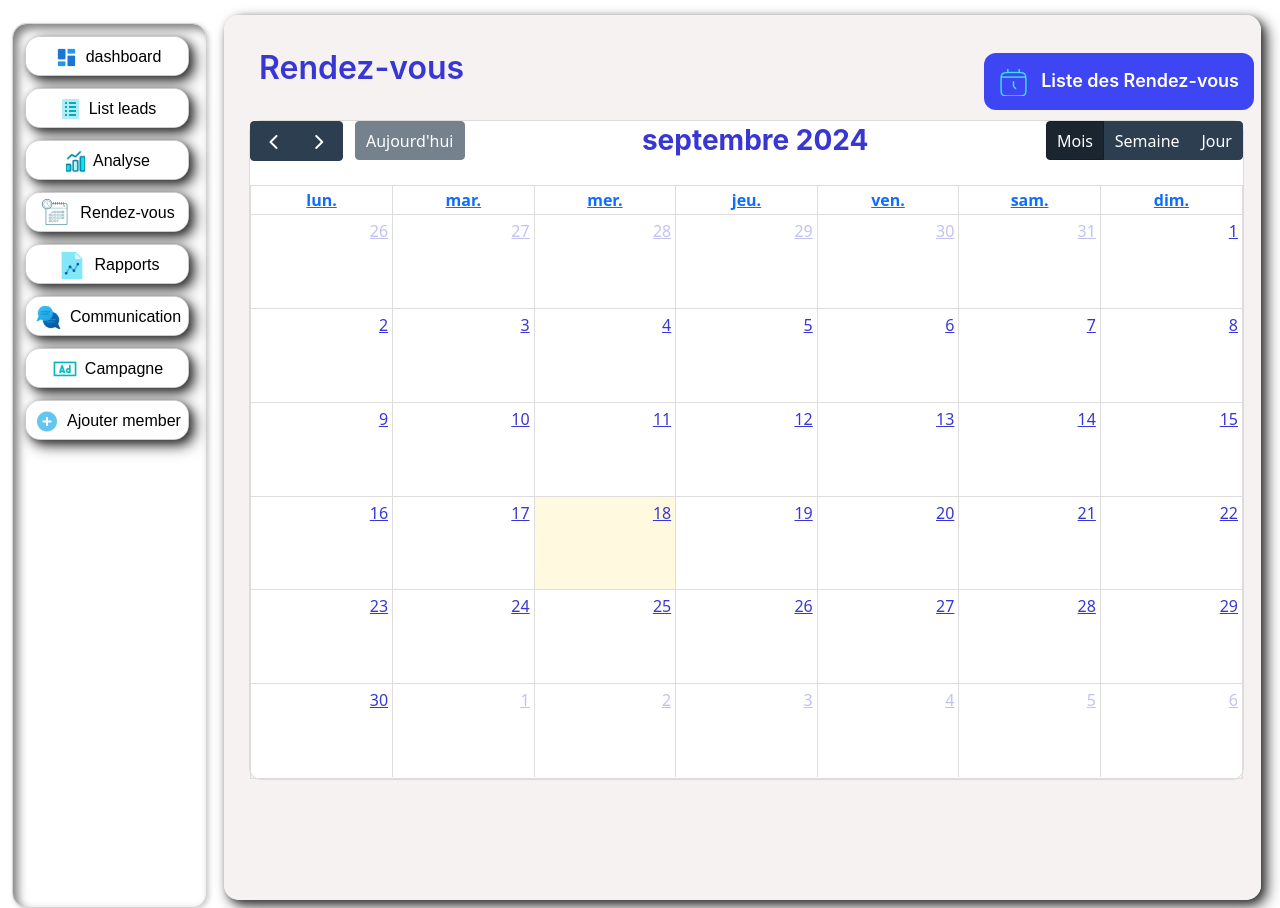
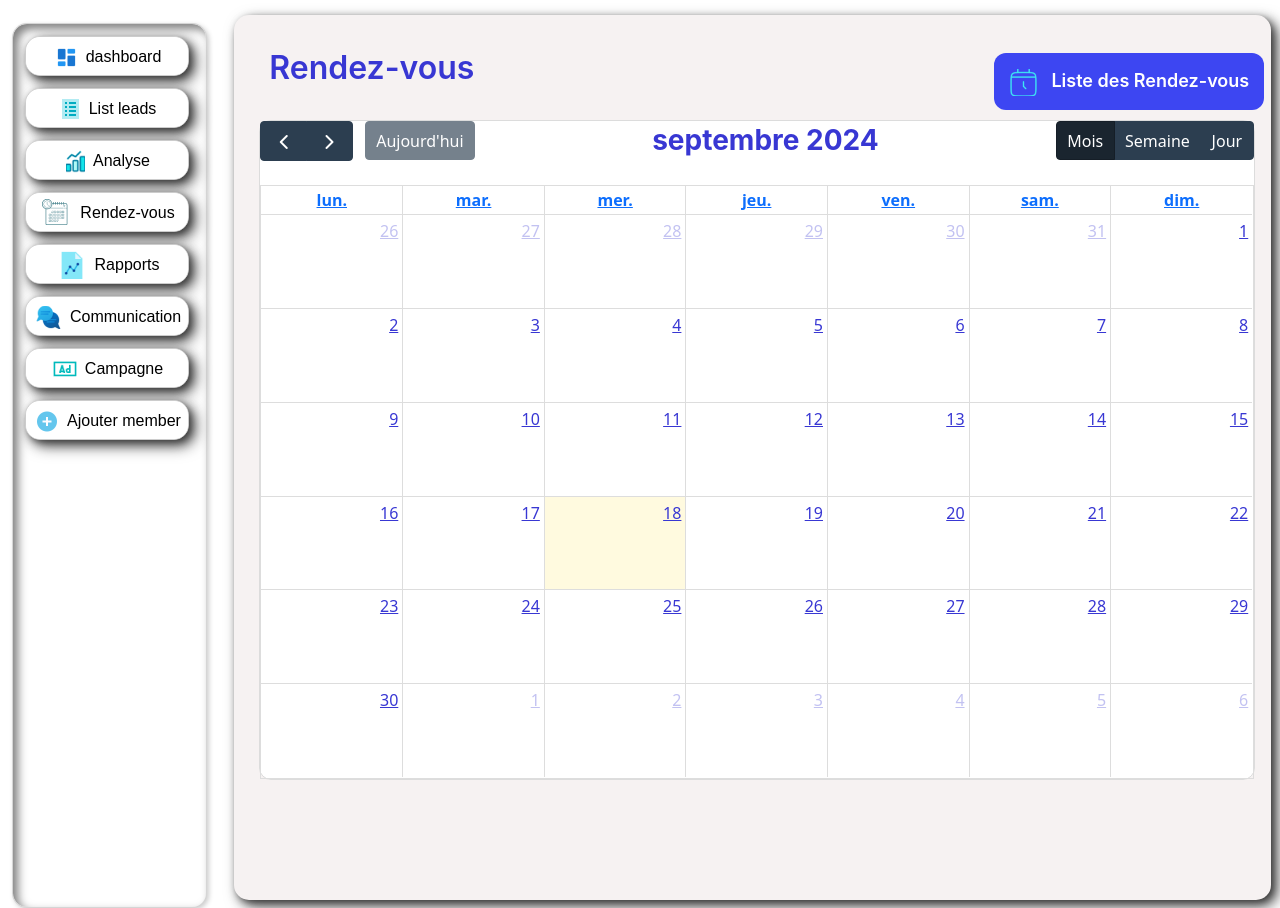
Before and after one commit to ghizlane112/CRRM, a Django app: page /calendar/ in a window 1280 px wide. Shown: the part 116-1024 px from the top of the page. Run offline with Django 5.2, Linux system fonts and the light colour scheme; the visitor is signed in with stand-in values (Sample User, id 1); data that the repository does not hold is empty; parts of the project's set-up code (start-up, migrations or seed data) failed here and were passed over; some libraries are stand-ins or nearby versions.

Commit message:
l'ajoute de css dans calendar.html

```diff
--- a/Cenv/Projet/templates/events/calendar.html
+++ b/Cenv/Projet/templates/events/calendar.html
@@ -19,8 +19,9 @@
             width: 81%;
             position: absolute;
             top: 131px;
-            left: 17.5%;
-            overflow: auto;
+            left: 18.3%;
+            overflow-x: hidden;
+            overflow-y: auto;
             box-shadow: 2px 2px 5px rgba(0, 0, 0, 0.2),
                         4px 4px 10px rgba(0, 0, 0, 0.4),
                         6px 6px 15px rgba(0, 0, 0, 0.6);
```
